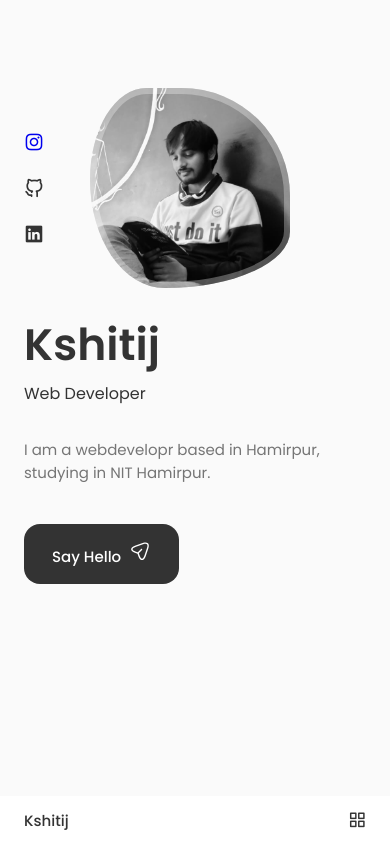
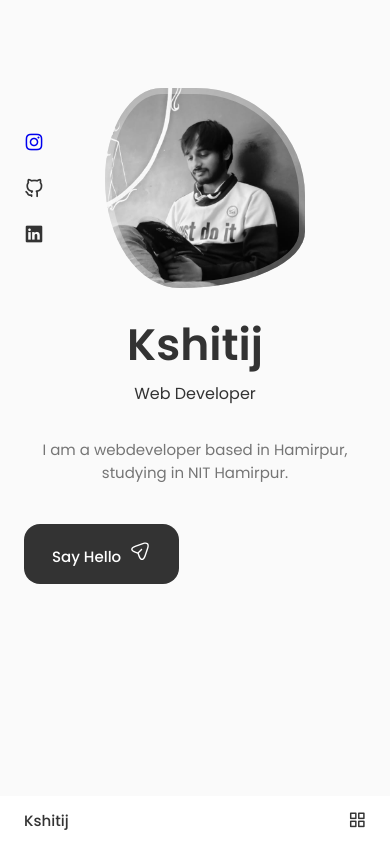
Before and after one commit to Kshitiiiij/Portfolio, a React (Vite) app: page / in a window 390 px wide. Built offline with nearby package versions, Linux system fonts and the light colour scheme.

Commit message:
used text-align for smaller screen in image

```diff
--- a/src/component/home/Data.jsx
+++ b/src/component/home/Data.jsx
@@ -5,7 +5,7 @@ const Data = () => {
         <h1 className="home__title">Kshitij</h1>
         <h3 className="home__subtitle">Web Developer</h3>
         <p className="home__description">
-            I am a webdevelopr based in Hamirpur, studying in NIT Hamirpur.
+            I am a webdeveloper based in Hamirpur, studying in NIT Hamirpur.
         </p>
 
         <a href="#contacts" className="button button-flex">
--- a/src/component/home/Home.css
+++ b/src/component/home/Home.css
@@ -146,7 +146,7 @@
 
 @media screen and (max-width: 768px) {
     .home__content{
-        grid-template-columns: 0.5fr 3fr;
+        grid-template-columns: 0.7fr 3fr;
         padding-top: 3.5rem;
     }
     .home__img{
@@ -156,6 +156,15 @@
 
     .home__data {
         grid-column: 1/3;
+    }
+    .home__title,
+    .home__description
+    {
+        text-align: center;
+    }
+    .home__subtitle {
+        padding-right: 0;
+        text-align: center;
     }
 
     .home__img {
```
